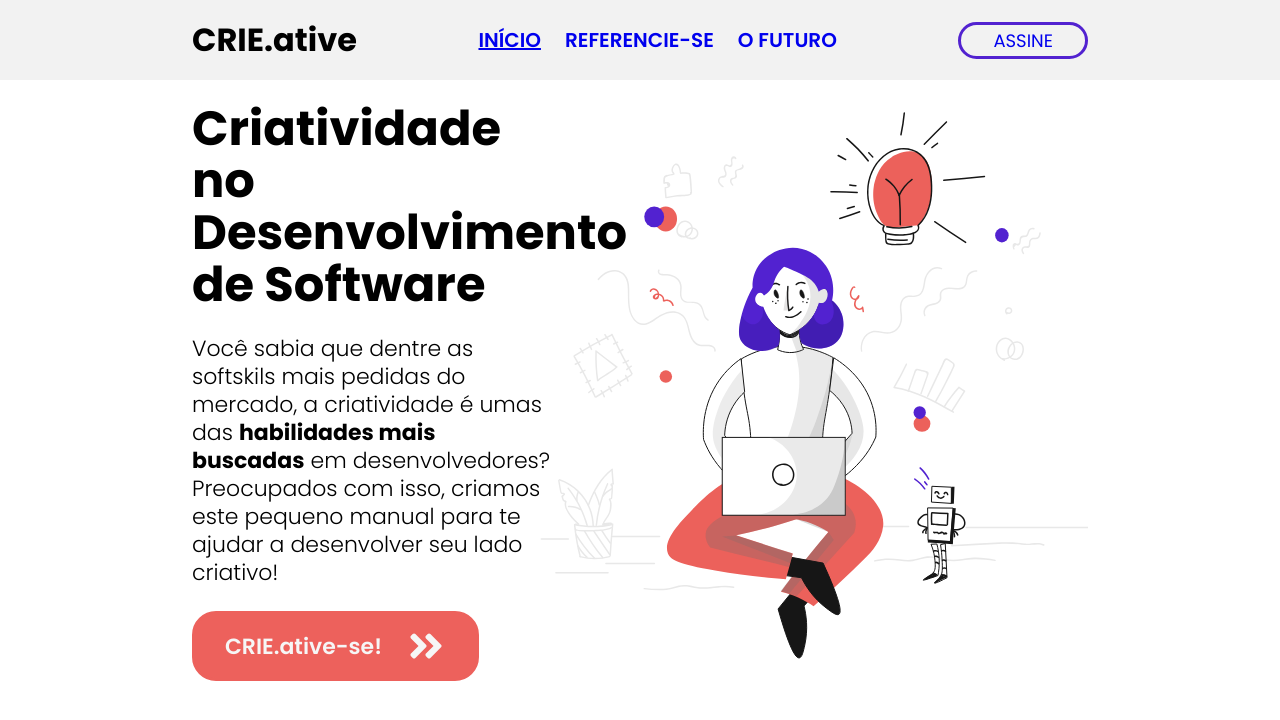
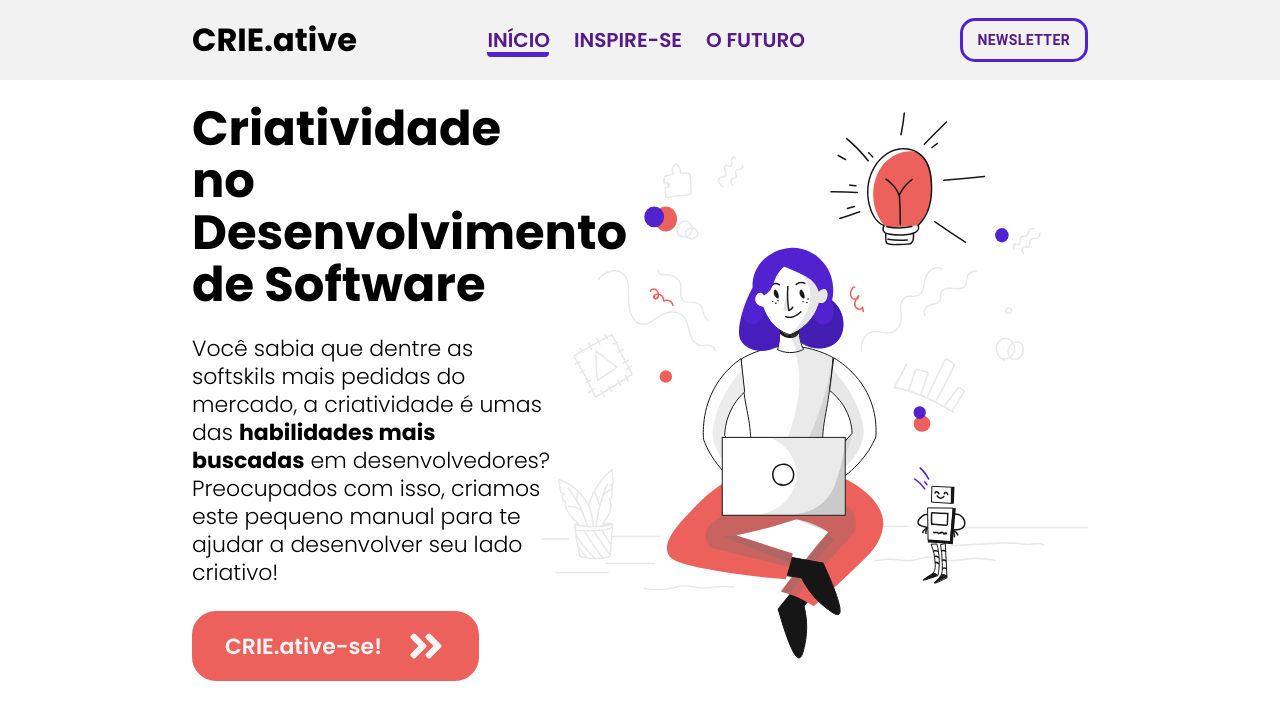
Before and after one commit to BrunoBelarminoNog/Land-Page-Softskills-APP-REACT, a React (Create React App) app: page / in a window 1280 px wide. Shown: the top 720 px of the page. Built offline with nearby package versions, Linux system fonts and the light colour scheme.

Commit message:
Modal Newsletter

```diff
--- a/package.json
+++ b/package.json
@@ -3,6 +3,7 @@
   "version": "0.1.0",
   "private": true,
   "dependencies": {
+    "@material-ui/core": "^4.11.2",
     "@testing-library/jest-dom": "^5.11.4",
     "@testing-library/react": "^11.1.0",
     "@testing-library/user-event": "^12.1.10",
--- a/src/components/Navbar.tsx
+++ b/src/components/Navbar.tsx
@@ -1,9 +1,67 @@
 import React from 'react';
-import { Link, NavLink } from 'react-router-dom';
+import { NavLink, useLocation } from 'react-router-dom';
+import Button from '@material-ui/core/Button';
+import TextField from '@material-ui/core/TextField';
+import Dialog from '@material-ui/core/Dialog';
+import DialogActions from '@material-ui/core/DialogActions';
+import DialogContent from '@material-ui/core/DialogContent';
+import DialogContentText from '@material-ui/core/DialogContentText';
+import DialogTitle from '@material-ui/core/DialogTitle';
+import { makeStyles } from '@material-ui/core/styles';
 
 import "../styles/components/navbar.css"
 
+const useStyles = makeStyles({
+    root: {
+        border: '3px solid',
+        borderRadius: 15,
+        borderColor: '#5222D0',
+        color: '#551A8B',
+        height: 44,
+        padding: '0 15px',
+        fontWeight: "bold"
+    },
+});
+
 function Navbar() {
+    let location = useLocation().pathname
+    let oldLocation = ""
+
+    function handleNavlinkDecoration() {
+        let indicator: any = document.querySelector('.nav-indicator');
+        let items = document.querySelectorAll('.nav-link');
+
+        items.forEach(function (item: any) {
+            if (item.className === 'nav-link is-active') {
+                indicator.style.width = "".concat(item.offsetWidth, "px");
+                indicator.style.left = "".concat(item.offsetLeft, "px");
+            }
+        });
+    }
+
+    window.onload = () => {
+        handleNavlinkDecoration()
+    }
+
+    if ((location !== oldLocation || location === "/")) {
+        setTimeout(() => {
+            handleNavlinkDecoration()
+        }, 300);
+    }
+
+    oldLocation = location
+
+    const [open, setOpen] = React.useState(false);
+
+    const handleClickOpen = () => {
+        setOpen(true);
+    };
+
+    const handleClose = () => {
+        setOpen(false);
+    };
+    const classes = useStyles();
+
     return (
         <nav>
             <div>
@@ -12,14 +70,39 @@ function Navbar() {
                 <ul>
                     <li>
                         <NavLink to="/" exact={true} activeClassName="is-active" className="nav-link">início</NavLink>
-                        <NavLink to="/referencias" activeClassName="is-active" className="nav-link">Referencie-se</NavLink>
-                        <NavLink to="/futuro" activeClassName="is-active" className="nav-link">o Futuro</NavLink>
+                        <NavLink to="/referencias" activeClassName="is-active" className="nav-link">Inspire-se</NavLink>
+                        <NavLink to="/ofuturo" activeClassName="is-active" className="nav-link">o Futuro</NavLink>
+                        <span className="nav-indicator"></span>
                     </li>
                 </ul>
 
-                <Link to="" className="nav-button">
-                    ASSINE
-                    </Link>
+                <Button className={classes.root} onClick={handleClickOpen}>
+                    NEWSLETTER
+                </Button >
+                <Dialog open={open} onClose={handleClose} aria-labelledby="form-dialog-title">
+                    <DialogTitle id="form-dialog-title">Se inscreva em nosso site</DialogTitle>
+                    <DialogContent>
+                        <DialogContentText>
+                            Se inscreva para receber periodicamente em sua caixa de email dicas, novidades e conteúdos para se inspirar e desenvolver a criatividade em você!
+                        </DialogContentText>
+                        <TextField
+                            autoFocus
+                            margin="dense"
+                            id="name"
+                            label="Digite seu email"
+                            type="email"
+                            fullWidth
+                        />
+                        </DialogContent>
+                        <DialogActions>
+                        <Button onClick={handleClose} color="primary">
+                            Fechar
+                        </Button>
+                        <Button onClick={handleClose} color="primary">
+                            Confirmar
+                        </Button>
+                    </DialogActions>
+                </Dialog>
             </div>
         </nav>
     )
--- /dev/null
+++ b/src/pages/Future.tsx
@@ -0,0 +1,41 @@
+import React, { useEffect } from 'react';
+import { useLocation } from 'react-router-dom'
+import {  } from 'react-icons/fa'
+
+
+import "../styles/pages/reference.css"
+
+function Index() {
+    const { hash } = useLocation();
+
+    useEffect(() => {
+        if (hash === '') {
+            window.scrollTo({
+                top: 0,
+                behavior: 'smooth'
+            })
+        } else {
+            setTimeout(
+                () => {
+                    const id = hash.replace('#', '');
+                    const element = document.getElementById(id);
+                    if (element) {
+                        element.scrollIntoView({ behavior: 'smooth' });
+                    }
+                }, 0);
+        }
+    }, [hash]);
+
+    return (
+        <div>
+            <div id="page-reference">
+
+
+
+            </div>
+        </div>
+    )
+}
+
+
+export default Index;
--- a/src/pages/Reference.tsx
+++ b/src/pages/Reference.tsx
@@ -13,8 +13,6 @@ import "../styles/pages/reference.css"
 
 function Index() {
     const { hash} = useLocation();
-
-    console.log(hash)
 
     useEffect(() => {
         if (hash === '') {
@@ -117,7 +115,7 @@ function Index() {
 
                             <div className="div-reference-sites-content">
                                 <h2>Inspire-se na internet!</h2>
-                                <p>Uma listinha de alguns sites inspiradores para a turma do front-end  (para os backs também!)</p>
+                                <p>Uma listinha de alguns sites inspiradores para a turma do front-end  (e para os backs também!)</p>
                                 <ul>
                                     <li><a href="https://medium.com/" target="_blanck">Medium <FaExternalLinkAlt className="link-external"/></a></li>
                                     <li className="link-left"><a href="https://design.google/" target="_blanck">Google Design <FaExternalLinkAlt className="link-external" /></a></li>
@@ -133,7 +131,7 @@ function Index() {
                         </div>
 
 
-                        <Link to="/referencias#main-content-reference-sites" className="next-content ">
+                        <Link to="/ofuturo" className="next-content ">
                             Vamos conversar sobre o futuro<FaAngleDoubleRight size={24} />
                         </Link>
                     </div>
--- a/src/routes.tsx
+++ b/src/routes.tsx
@@ -4,6 +4,7 @@ import { CSSTransition, SwitchTransition} from 'react-transition-group'
 
 import Index from './pages/Landing';
 import Referencias from './pages/Reference';
+import Future from './pages/Future';
 
 
 function Routes() {
@@ -16,6 +17,7 @@ function Routes() {
                 <Switch location={location} >
                     <Route path="/" exact component={Index}/>
                     <Route path="/referencias" exact component={Referencias} />
+                    <Route path="/ofuturo" exact component={Future} />
                 </Switch>
             </CSSTransition>
         </SwitchTransition>
--- a/src/styles/components/navbar.css
+++ b/src/styles/components/navbar.css
@@ -33,6 +33,7 @@ nav ul li .nav-link {
     font-size: 20px;
     font-weight: 600;
     margin-right: 24px;
+    color: #551A8B;
 }
 
 nav ul li .nav-link:last-child {
@@ -47,6 +48,39 @@ nav ul li .nav-link:last-child {
     border-radius: 24px;
 }
 
-nav ul li .is-active {
-    text-decoration: underline;
+@keyframes under {
+    0% {
+
+    }
+    100% {
+
+    }
 }
+
+nav ul li {
+    position: relative;
+}
+
+/* nav ul li .is-active::after {
+    content: "";
+    width: 100%;
+    height: 5px;
+    border-radius: 0 0 8px 8px;
+    position: absolute;
+    bottom: -3px;
+    left: 0;
+    margin-top: 6px;
+    background-color: #5222D0;
+} */
+
+.nav-indicator {
+    position: absolute;
+    left: 0;
+    bottom: -2px;
+    height: 5px;
+    background-color: #5222D0;
+    transition: 0.4s;
+    height: 5px;
+	z-index: 1;
+    border-radius:  0 0 4px 4px;
+}
```
Also changed, not shown: 1 other file (tests, documents, lock files or other folders).
